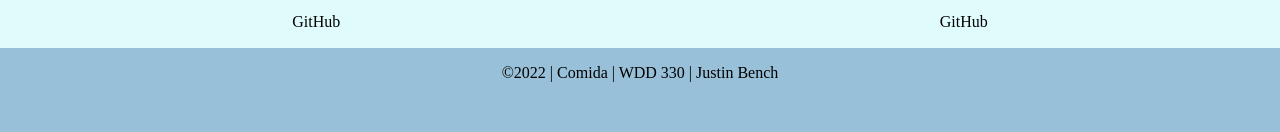
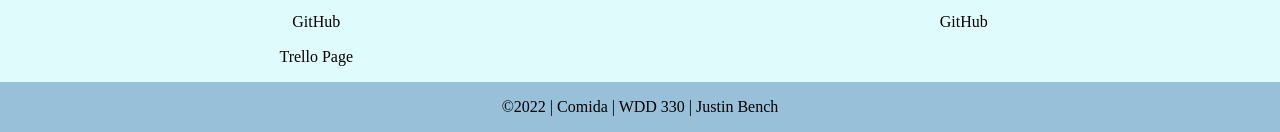
Before and after one commit to jdbench/wdd330, a plain HTML site: page index.html in a window 1280 px wide. Shown: the part 733-865 px from the top of the page. Before the commit the page ends 831 px from the top, so only its background shows below. Drawn offline with Linux system fonts and the light colour scheme.

Commit message:
added trello page

```diff
--- a/index.html
+++ b/index.html
@@ -34,6 +34,7 @@
                     </ul>
                     <iframe src="https://santiagopintus.github.io/sleepoutside/build/" width="550" height="550"></iframe>
                     <p><a href="https://github.com/santiagopintus/sleepoutside">GitHub</a></p>
+                    <p><a href="https://trello.com/b/OeiQdOZD/team-1-wdd-330-sleepoutside">Trello Page</a></p>
                 </div>
                 <div class="final-project">
                     <h2>Final Project</h2>
```
